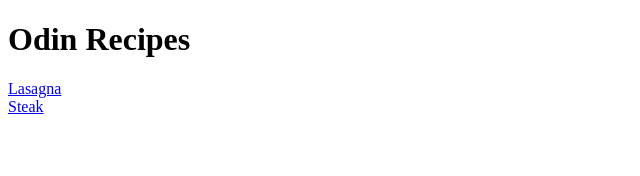
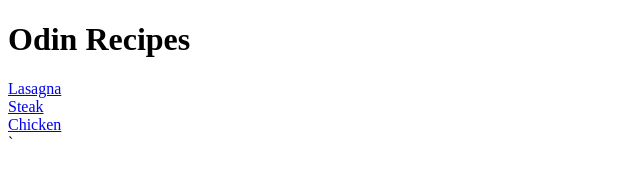
Before and after one commit to GuillermoCardoze/odin-recipes, a plain HTML site: page index.html in a window 1280 px wide. Shown: the full height of the page, 0-640 px from the left. Drawn offline with Linux system fonts and the light colour scheme.

Commit message:
complete

```diff
--- a/index.html
+++ b/index.html
@@ -10,6 +10,9 @@
     <a href="recipes/lasagna.html">Lasagna</a>
     <br>
     <a href="recipes/steak.html">Steak</a>
+    <br>
+    <a href="recipes/chicken.html">Chicken</a>
+    <br>
 
 </body>
-</html>
+</html>`
```
